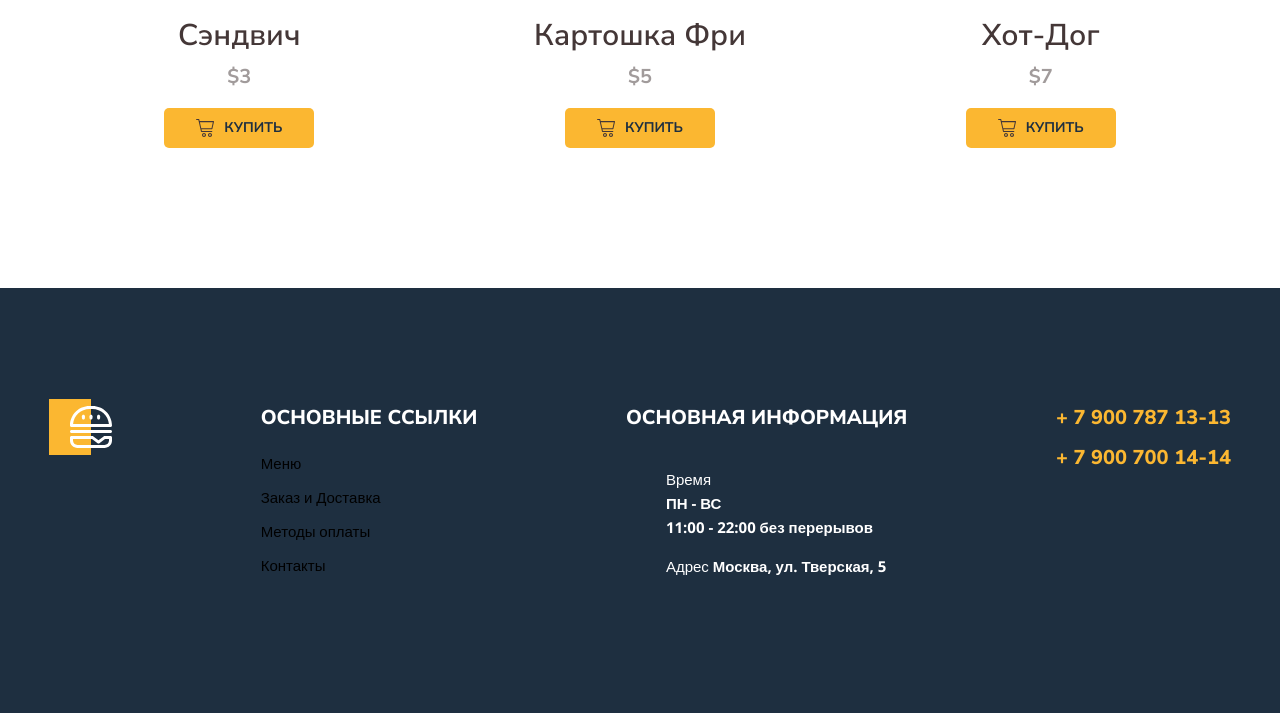
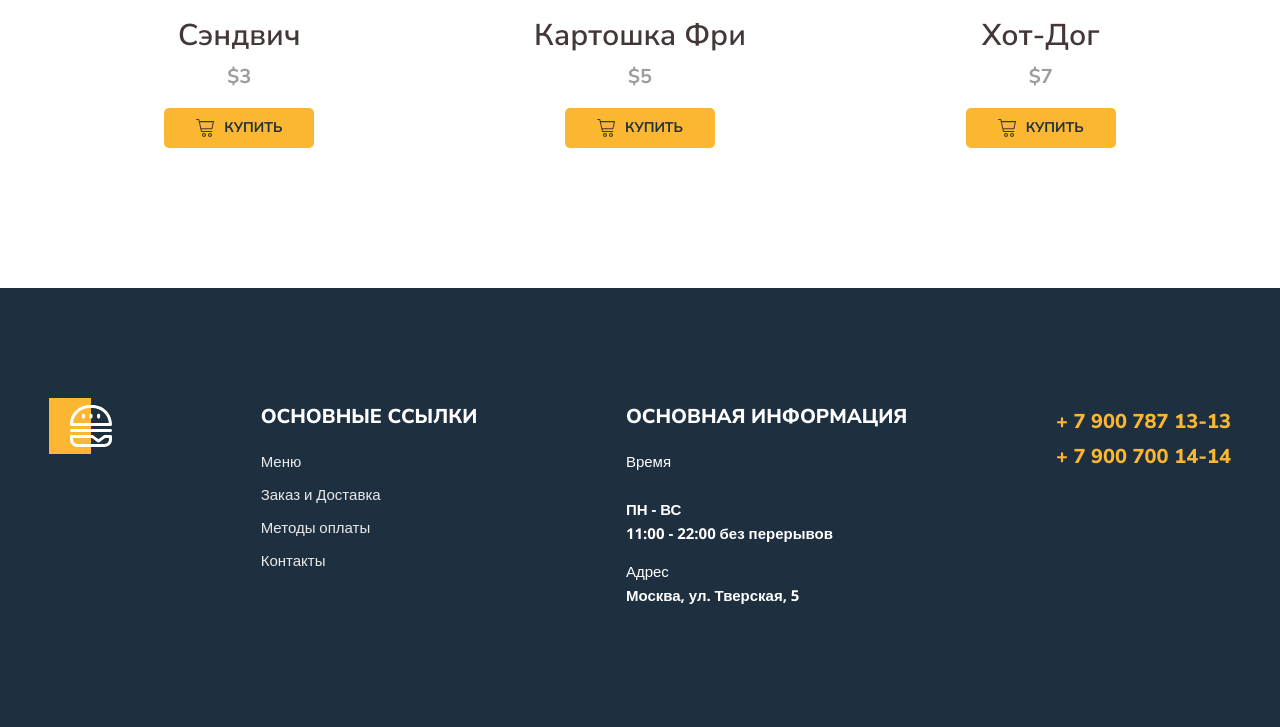
Before and after one commit to glebbus89/FrontendBlok-Module01-Burger, a plain HTML site: page index.html in a window 1280 px wide. Shown: the part 3339-4066 px from the top of the page. Drawn offline with nearby package versions, Linux system fonts and the light colour scheme.

Commit message:
add_DZ_17

```diff
--- a/css/style.css
+++ b/css/style.css
@@ -8,6 +8,8 @@
     --light: #FFFFFF;
     --light-rgb: 255, 255, 255;
     --line: #dedede;
+
+    --tr: .2s;
 }
 
 body {
@@ -61,6 +63,7 @@
     color: var(--dark);
     font-size: 20px;
     font-weight: 600;
+
 }
 
 .nav-link::after {
@@ -70,6 +73,7 @@
     height: 3px;
     background-color: transparent;
     border-radius: 1, 5px;
+    transition: var(--tr);
 }
 
 .nav-link:hover::after {
@@ -147,6 +151,7 @@
 
 .breadcrumbs-link {
     color: rgba(var(--light-rgb), .5);
+    transition: var(--tr);
 }
 
 .breadcrumbs-link:hover {
@@ -237,6 +242,7 @@
     border: none;
     /* в кнопках обязательно указывать */
     border-radius: 5px;
+    transition: var(--tr);
 }
 
 .banner-btn:hover {
@@ -345,6 +351,7 @@
     background-color: var(--accent-light);
     border: none;
     border-radius: 5px;
+    transition: var(--tr);
 }
 
 .menu-btn::before {
@@ -357,16 +364,17 @@
     /* block-size: contain; */
 }
 
+.menu-btn:hover {
+    background-color: var(--accent-dark);
+}
+
 /* Footer */
 
 .footer {
-    background-image: url(../img/menu/footer.png);
-    background-repeat: no-repeat;
-    background-size: cover;
-    background-position: center center;
+    background-color: #1e2f40;
     margin-top: 140px;
-    padding-top: 111px;
-    padding-bottom: 119px;
+    padding-top: 110px;
+    padding-bottom: 120px;
 }
 
 .footer-wrapper {
@@ -393,59 +401,63 @@
     text-transform: uppercase;
     color: var(--light);
     margin-top: 0;
-    margin-bottom: 12px;
+    margin-bottom: 13px;
 }
 
 .footer-nav {
     display: flex;
     flex-direction: column;
-    gap: 10px;
+    gap: 9px;
 }
 
 .footer-link {
-    font-family: var(--open-sans);
-    font-weight: 400;
     font-size: 15px;
     line-height: 160%;
-    color: rgba(var(--light-rgb) .9);
-    text-decoration: none;
+    color: rgba(var(--light-rgb), .9);
+    transition: var(--tr);
+}
+
+.footer-link:hover {
+    color: var(--accent-light);
+
 }
 
 .footer-list {
-    display: flex;
-    flex-direction: column;
-    gap: 15px;
-
+    list-style-type: none;
+    padding-left: 0;
+    margin: 0;
 }
 
-.footer-li span {
-    font-weight: 400;
-    font-size: 15px;
-    color: rgba(var(--light-rgb) .9);
-    margin-bottom: 2px;
-}
-
-.footer-li {
-    list-style-type: none;
-    font-family: var(--open-sans);
+.footer-list-item {
     font-weight: 700;
     font-size: 15px;
     line-height: 160%;
     color: var(--light);
-    margin-top: 0;
+
 }
 
-.footer-item {
-    display: flex;
-    flex-direction: column;
-    gap: 2px;
+.footer-list-item span {
+    display: block;
+    font-weight: 400;
+    color: rgba(var(--light-rgb) .9);
 }
 
+.footer-list-item:not(:last-child) {
+    margin-bottom: 14px;
+}
+
+
 .footer-tel {
+    display: block;
     font-family: var(--nunito-sans);
     font-weight: 800;
     font-size: 20px;
-    line-height: 190%;
     text-transform: uppercase;
-    color: #fbb731;
+    color: var(--accent-light);
+    margin-top: 12px;
+    transition: var(--tr);
 }
+
+.footer-tel:hover {
+    color: var(--light);
+}
--- a/index.html
+++ b/index.html
@@ -171,12 +171,12 @@
                 <div class="footer-item">
                     <h3 class="footer-title">основная информация</h3>
                     <ul class="footer-list">
-                        <li class="footer-li">
+                        <li class="footer-list-item">
                             <span>Время</span> <br>
                             ПН - ВС <br>
                             11:00 - 22:00 без перерывов
                         </li>
-                        <li class="footer-li">
+                        <li class="footer-list-item">
                             <span>Адрес</span>
                             Москва, ул. Тверская, 5
                         </li>
```
